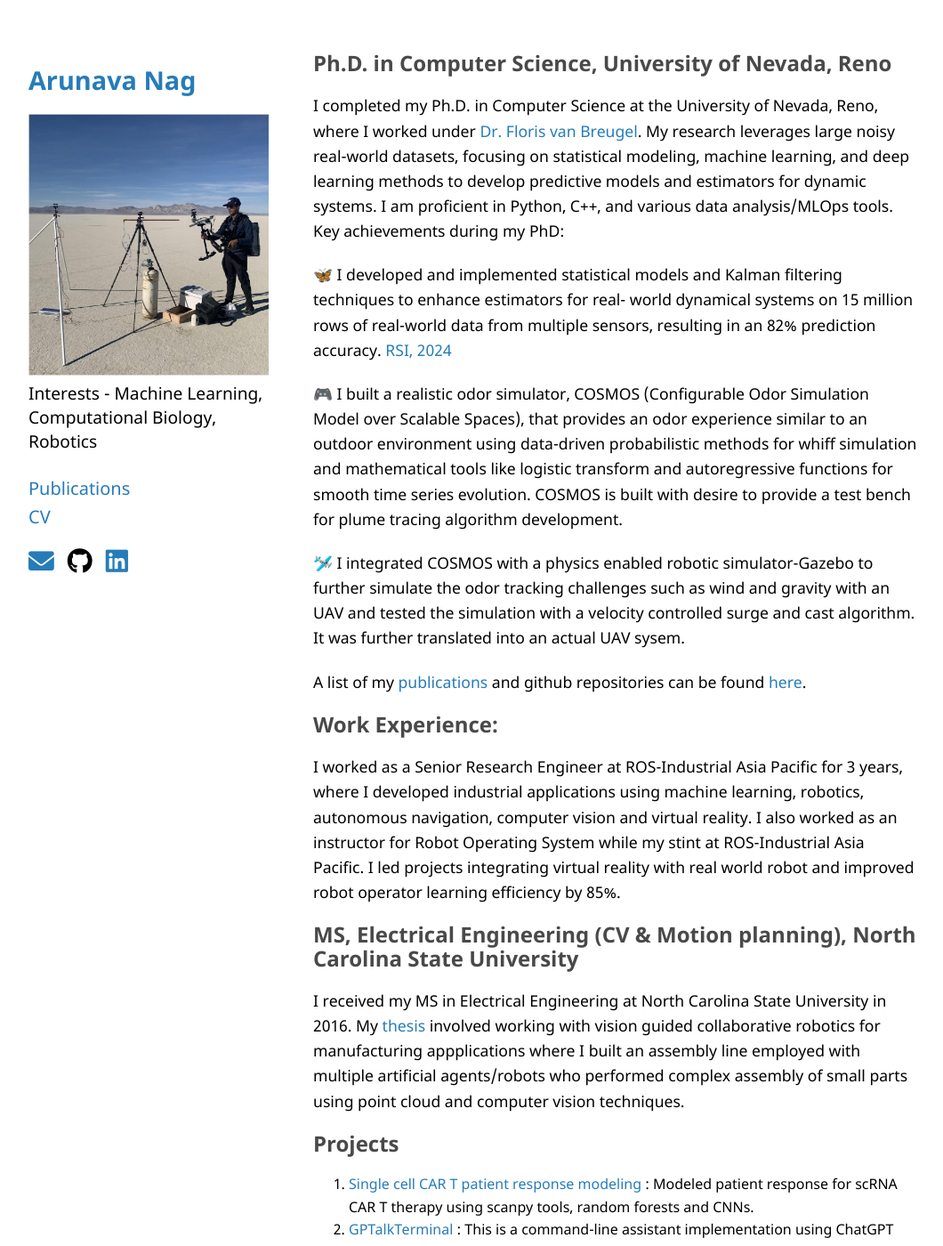
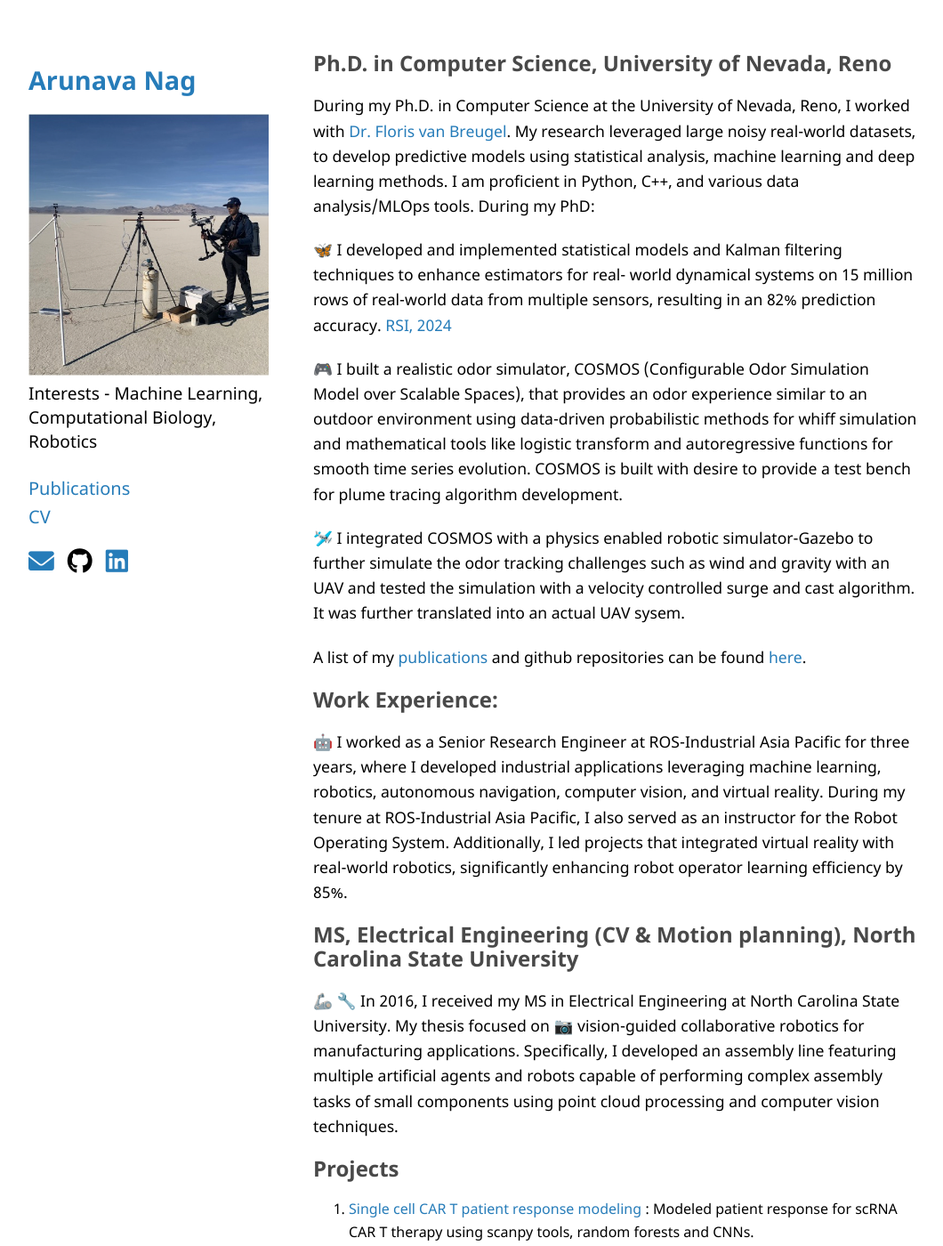
Before and after one commit to arunavanag591/mypage, a Jekyll site: the page built from index.md, in a window 1280 px wide and 1400 px high. Shown: the whole window at 89% size, without its empty margins (108-1168 px from the left). Built offline with Jekyll 4.4.1, drawn with Linux system fonts in a browser that asks for light colours; a style sheet for code colours, icons or effects is not loaded; our own code applies the rules of GitHub Pages for plain Markdown files.

```diff
--- a/index.md
+++ b/index.md
@@ -3,7 +3,7 @@
 ---
 ### Ph.D. in Computer Science, University of Nevada, Reno
 
-I completed my Ph.D. in Computer Science at the University of Nevada, Reno, where I worked under [Dr. Floris van Breugel](https://www.florisvanbreugel.com/). My research leverages large noisy real-world datasets, focusing on statistical modeling, machine learning, and deep learning methods to develop predictive models and estimators for dynamic systems. I am proficient in Python, C++, and various data analysis/MLOps tools. Key achievements during my PhD:
+During my Ph.D. in Computer Science at the University of Nevada, Reno, I worked with [Dr. Floris van Breugel](https://www.florisvanbreugel.com/). My research leveraged large noisy real-world datasets, to develop predictive models using statistical analysis, machine learning and deep learning methods. I am proficient in Python, C++, and various data analysis/MLOps tools. During my PhD:
 
 🦋 I developed and implemented statistical models and Kalman filtering techniques to enhance estimators for real- world dynamical systems on 15 million rows of real-world data from multiple sensors, resulting in an 82% prediction accuracy. [RSI, 2024](https://royalsocietypublishing.org/doi/full/10.1098/rsif.2024.0169)
 
@@ -14,11 +14,10 @@
 A list of my [publications](https://arunavanag591.github.io/mypage/publications/) and github repositories can be found [here](https://github.com/arunavanag591).
 
 ### Work Experience:
-I worked as a Senior Research Engineer at ROS-Industrial Asia Pacific for 3 years, where I developed industrial applications using machine learning, robotics, autonomous navigation, computer vision and virtual reality. I also worked as an instructor for Robot Operating System while my stint at ROS-Industrial Asia Pacific. I led projects integrating virtual reality with real world robot and improved robot operator learning efficiency by 85%.
+🤖 I worked as a Senior Research Engineer at ROS-Industrial Asia Pacific for three years, where I developed industrial applications leveraging machine learning, robotics, autonomous navigation, computer vision, and virtual reality. During my tenure at ROS-Industrial Asia Pacific, I also served as an instructor for the Robot Operating System. Additionally, I led projects that integrated virtual reality with real-world robotics, significantly enhancing robot operator learning efficiency by 85%.
 
 ### MS, Electrical Engineering (CV & Motion planning), North Carolina State University
-I received my MS in Electrical Engineering at North Carolina State University in 2016. My [thesis](https://repository.lib.ncsu.edu/handle/1840.16/11399) involved working with vision guided collaborative robotics for manufacturing appplications where I built an assembly line employed with multiple artificial agents/robots who performed complex assembly of small parts using point cloud and computer vision techniques.
-
+🦾 🔧 In 2016, I received my MS in Electrical Engineering at North Carolina State University. My thesis focused on 📷 vision-guided collaborative robotics for manufacturing applications. Specifically, I developed an assembly line featuring multiple artificial agents and robots capable of performing complex assembly tasks of small components using point cloud processing and computer vision techniques.
 
 ### Projects
 1. [Single cell CAR T patient response modeling](https://github.com/arunavanag591/single-cell-car-t-response-modeling.git) : Modeled patient response for scRNA CAR T therapy using scanpy tools, random forests and CNNs.
```
